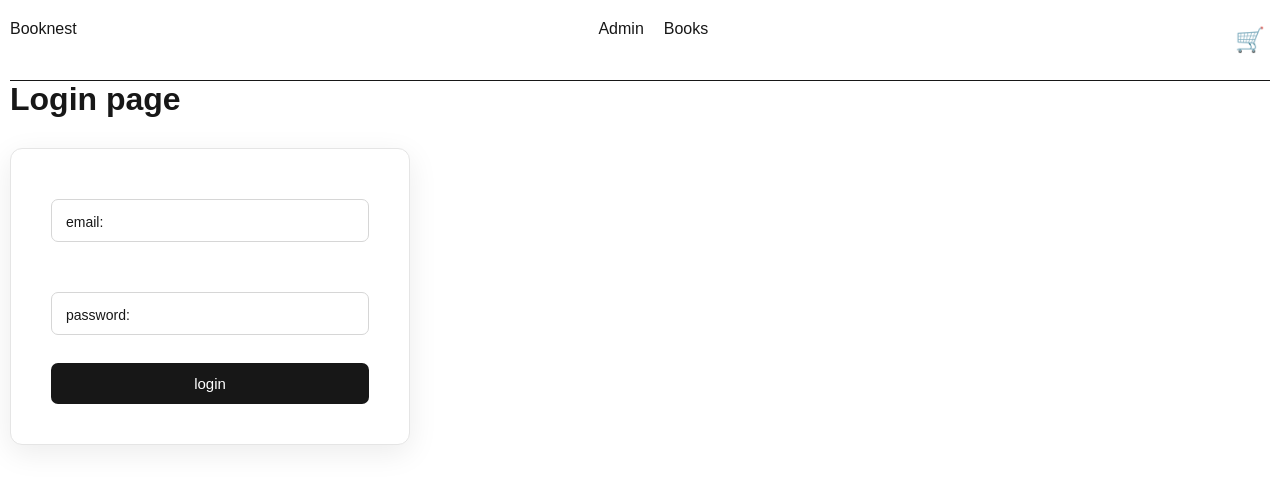
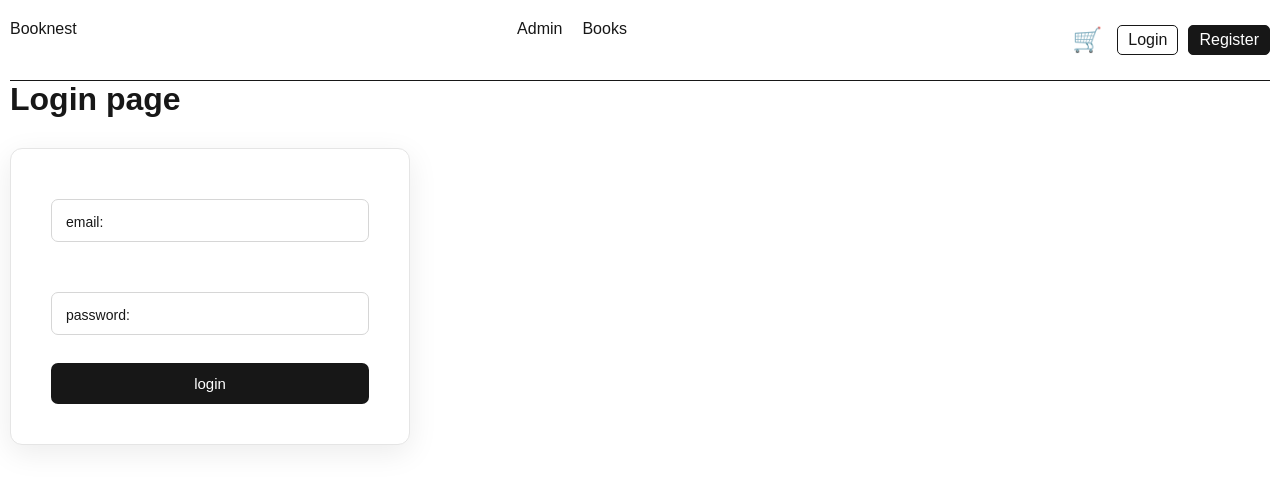
Before and after one commit to murad-proger/booknest, a Next.js app: page /login in a window 1280 px wide. Shown: the top 486 px of the page. Built offline with nearby package versions, Linux system fonts and the light colour scheme; no server answers.

Commit message:
feat(auth): add login and registration links to header

```diff
--- a/src/app/layout.tsx
+++ b/src/app/layout.tsx
@@ -1,9 +1,9 @@
+import "./globals.css";
+
 import type { Metadata } from "next";
 import { Geist, Geist_Mono } from "next/font/google";
-import "./globals.css";
-import Link from "next/link";
 import StoreProvider from "@/providers/StoreProvider";
-import HeaderCart from "@/components/Cart/HeaderCart/HeaderCart";
+import Header from "@/components/Header/Header";
 
 const geistSans = Geist({
   variable: "--font-geist-sans",
@@ -29,29 +29,7 @@ export default function RootLayout({
     <html lang="en" className={`${geistSans.variable} ${geistMono.variable}`}>
       <body>
         <StoreProvider>
-          <header
-            style={{
-              display: "flex",
-              justifyContent: "space-between",
-              gap: "20px",
-              borderBottom: "1px solid",
-              padding: "20px 0",
-            }}
-          >
-            <Link href={"/"}>Booknest</Link>
-            <div
-              className="nav"
-              style={{
-                display: "flex",
-                justifyContent: "space-between",
-                gap: "20px",
-              }}
-            >
-              <Link href={"/admin"}>Admin</Link>
-              <Link href={"/books"}>Books</Link>
-            </div>
-            <HeaderCart />
-          </header>
+          <Header />
           {children}
         </StoreProvider>
       </body>
--- /dev/null
+++ b/src/components/Header/Header.module.css
@@ -0,0 +1,42 @@
+.header {
+  display: flex;
+  justify-content: space-between;
+  gap: 20px;
+  border-bottom: 1px solid var(--foreground);
+  padding: 20px 0;
+}
+
+.nav {
+  display: flex;
+  justify-content: space-between;
+  gap: 20px;
+}
+
+.leftPanel {
+  display: flex;
+  align-items: center;
+  column-gap: 10px;
+}
+
+.login {
+  color: var(--foreground);
+  border: 1px solid var(--foreground);
+  border-radius: 5px;
+  padding: 5px 10px;
+}
+
+.login:hover {
+  box-shadow: 0 0 5px 0 var(--foreground);
+}
+
+.register {
+  color: var(--background);
+  background-color: var(--foreground);
+  border: 1px solid var(--foreground);
+  border-radius: 5px;
+  padding: 5px 10px;
+}
+
+.register:hover {
+  box-shadow: 0 0 5px 0 var(--foreground);
+}
--- /dev/null
+++ b/src/components/Header/Header.tsx
@@ -0,0 +1,21 @@
+import styles from "./Header.module.css"
+
+import Link from "next/link";
+import HeaderCart from "../Cart/HeaderCart/HeaderCart";
+
+export default function Header() {
+  return (
+    <header className={styles.header}>
+      <Link href={"/"}>Booknest</Link>
+      <nav className={styles.nav}>
+        <Link href={"/admin"}>Admin</Link>
+        <Link href={"/books"}>Books</Link>
+      </nav>
+      <div className={styles.leftPanel}>
+        <HeaderCart />
+        <Link href="/login" className={styles.login}>Login</Link>
+        <Link href="/register" className={styles.register}>Register</Link>
+      </div>
+    </header>
+  );
+}
```
